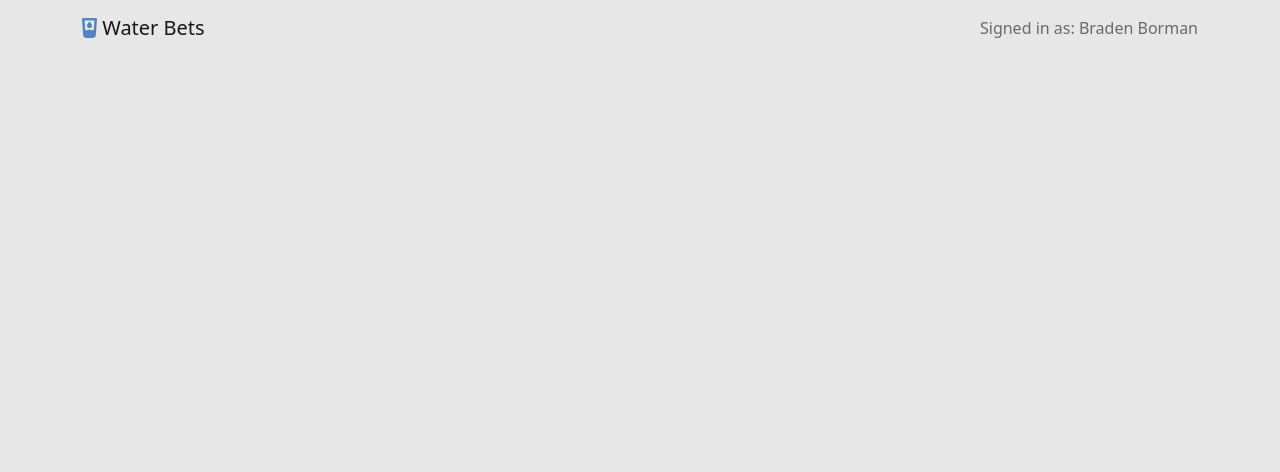
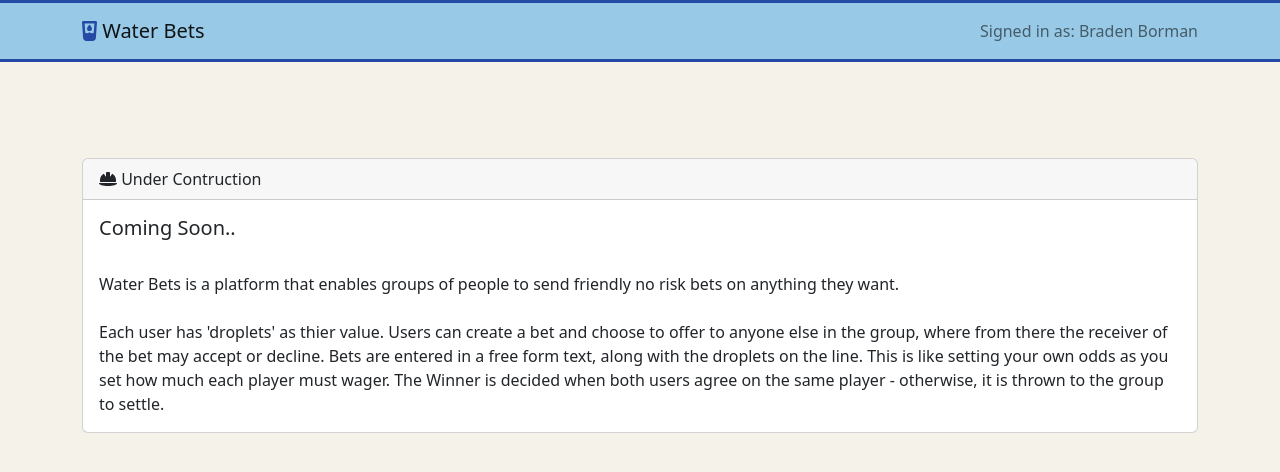
Before and after one commit to bradenborman/water-bets, a React app in the folder water-bets-client/: page / in a window 1280 px wide. Shown: the top 472 px of the page. Built offline with nearby package versions, Linux system fonts and the light colour scheme.

Commit message:
Water bets landing page UI added for undercontruction

```diff
--- a/water-bets-client/src/components/app/app.scss
+++ b/water-bets-client/src/components/app/app.scss
@@ -1,11 +1,12 @@
 @import url("https://fonts.googleapis.com/css2?family=Raleway:wght@200&display=swap");
 
-@import "../navbar/waterBetsNavbar.scss";
+@import "../app/colors.scss";
+@import "../navbar/loggedInNavbar.scss";
 
 body,
 html {
   margin: 0px;
-  background-color: rgb(231, 231, 231);
+  background-color: $MAIN_BACKGROUND_COLOR;
 }
 
 html {
--- a/water-bets-client/src/components/app/app.tsx
+++ b/water-bets-client/src/components/app/app.tsx
@@ -2,7 +2,12 @@ import React from "react";
 import Container from "react-bootstrap/Container";
 import Row from "react-bootstrap/Row";
 import Col from "react-bootstrap/Col";
-import { WaterBetsNavbar } from "../navbar/waterBetsNavbar";
+import Button from "react-bootstrap/Button";
+import Card from "react-bootstrap/Card";
+import { FontAwesomeIcon } from "@fortawesome/react-fontawesome";
+import { faHelmetSafety } from "@fortawesome/free-solid-svg-icons";
+
+import { LoggedInNavbar } from "../navbar/loggedInNavbar";
 
 require("./app.scss");
 
@@ -11,10 +16,42 @@ export interface AppProps {}
 export const App: React.FC<AppProps> = (props: AppProps) => {
   return (
     <>
-      <WaterBetsNavbar userSignedIn="Braden Borman" />
+      <LoggedInNavbar userSignedIn="Braden Borman" />
       <Container fluid="md">
+        <br />
+        <br />
+        <br />
+        <br />
         <Row>
-          <Col></Col>
+          <Col>
+            <Card>
+              <Card.Header>
+                <FontAwesomeIcon
+                  className="fa-helmet-safety"
+                  icon={faHelmetSafety}
+                />{" "}
+                Under Contruction
+              </Card.Header>
+              <Card.Body>
+                <Card.Title>Coming Soon..</Card.Title>
+                <Card.Text>
+                  <br />
+                  Water Bets is a platform that enables groups of people to send
+                  friendly no risk bets on anything they want.
+                  <br />
+                  <br />
+                  Each user has 'droplets' as thier value. Users can create a
+                  bet and choose to offer to anyone else in the group, where
+                  from there the receiver of the bet may accept or decline. Bets
+                  are entered in a free form text, along with the droplets on
+                  the line. This is like setting your own odds as you set how
+                  much each player must wager. The Winner is decided when both
+                  users agree on the same player - otherwise, it is thrown to
+                  the group to settle.
+                </Card.Text>
+              </Card.Body>
+            </Card>
+          </Col>
         </Row>
       </Container>
     </>
--- /dev/null
+++ b/water-bets-client/src/components/app/colors.scss
@@ -0,0 +1,16 @@
+// http://colormind.io/
+
+$OFF_GREEN: #4eac91;
+$GREEN: #51aa5e;
+$FORREST_GREEN: #5d7d58;
+$CREAM_WHITE: #f4f6f4;
+$DARK_GRAY: #3b3b3b;
+$LIGHT_BLACK: #302e2c;
+$BLUE: #244aa6;
+$BABY_BLUE: #98cae7;
+$LIGHT_MUSTARD_YELLOW: #d9d8a3;
+$WHITE: #f5f2e9;
+
+$THEME_COLOR: $BABY_BLUE;
+$THEME_COLOR_SECONDARY: #ffffff; //todo
+$MAIN_BACKGROUND_COLOR: $WHITE;
--- /dev/null
+++ b/water-bets-client/src/components/navbar/loggedInNavbar.scss
@@ -0,0 +1,9 @@
+#navbar {
+  background-color: $THEME_COLOR;
+  border-top: 3px solid $BLUE;
+  border-bottom: 3px solid $BLUE;
+
+  svg.fa-water-icon {
+    color: $BLUE;
+  }
+}
--- a/water-bets-client/src/components/navbar/waterBetsNavbar.tsx
+++ b/water-bets-client/src/components/navbar/loggedInNavbar.tsx
@@ -4,12 +4,12 @@ import Navbar from "react-bootstrap/Navbar";
 import { FontAwesomeIcon } from "@fortawesome/react-fontawesome";
 import { faGlassWaterDroplet } from "@fortawesome/free-solid-svg-icons";
 
-export interface WaterBetsNavbarProps {
+export interface LoggedInNavbarProps {
   userSignedIn?: string;
 }
 
-export const WaterBetsNavbar: React.FC<WaterBetsNavbarProps> = (
-  props: WaterBetsNavbarProps
+export const LoggedInNavbar: React.FC<LoggedInNavbarProps> = (
+  props: LoggedInNavbarProps
 ) => {
   const signedInText = (): JSX.Element => {
     if (props.userSignedIn == undefined || props.userSignedIn == null) {
@@ -21,7 +21,7 @@ export const WaterBetsNavbar: React.FC<WaterBetsNavbarProps> = (
   return (
     <Navbar id="navbar">
       <Container>
-        <Navbar.Brand href="#home">
+        <Navbar.Brand href="/">
           <FontAwesomeIcon
             className="fa-water-icon"
             icon={faGlassWaterDroplet}
--- a/water-bets-client/src/components/navbar/waterBetsNavbar.scss
+++ /dev/null
@@ -1,5 +0,0 @@
-#navbar {
-  svg.fa-water-icon {
-    color: rgb(85, 131, 192);
-  }
-}
```
